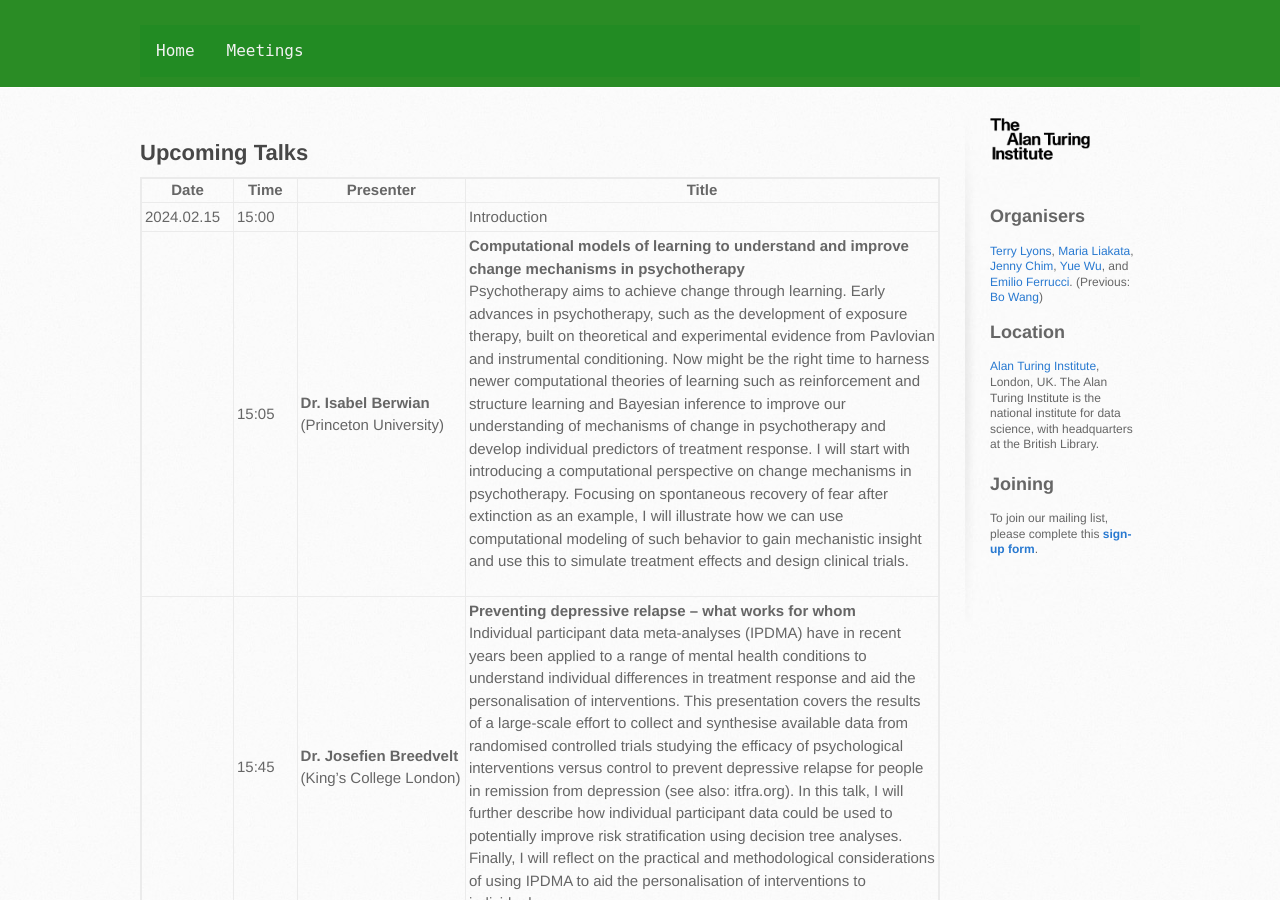
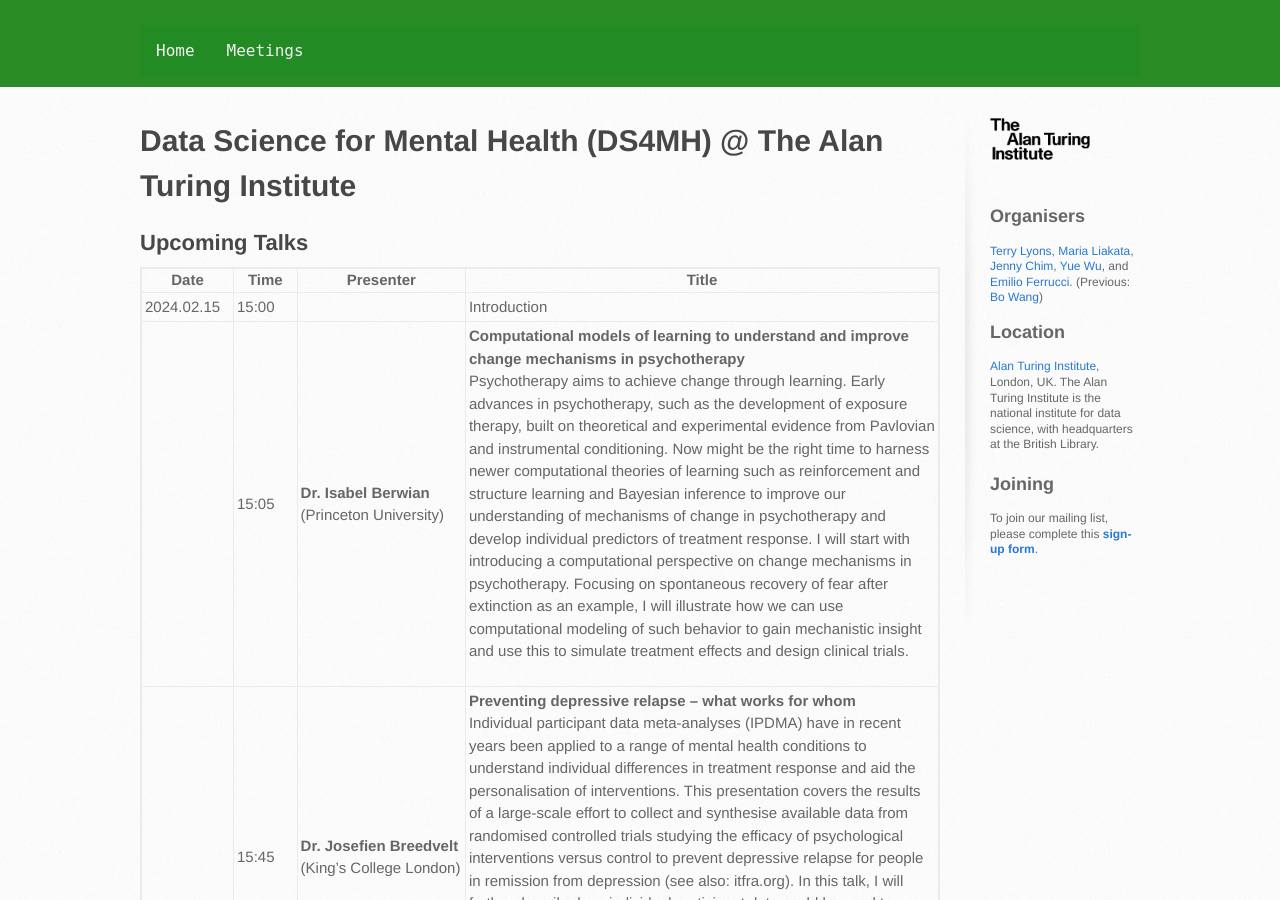
Before and after one commit to turing-ds4mh/turing-ds4mh.github.io, a Jekyll site: the page built from meetings.md, in a window 1280 px wide and 900 px high. Built offline with Jekyll 4.4.1, drawn with Linux system fonts in a browser that asks for light colours; some of the changed text lies outside the part shown.

```diff
--- a/_layouts/meetings.html
+++ b/_layouts/meetings.html
@@ -30,6 +30,8 @@
     <div id="content-wrapper">
       <div class="inner clearfix">
         <section id="main-content">
+
+        {{ content }}
 
         <h2> Upcoming Talks </h2>
         <table border="1">
@@ -311,7 +313,6 @@
       </table>
 
 
-        {{ content }}
         </section>
 
 
```
